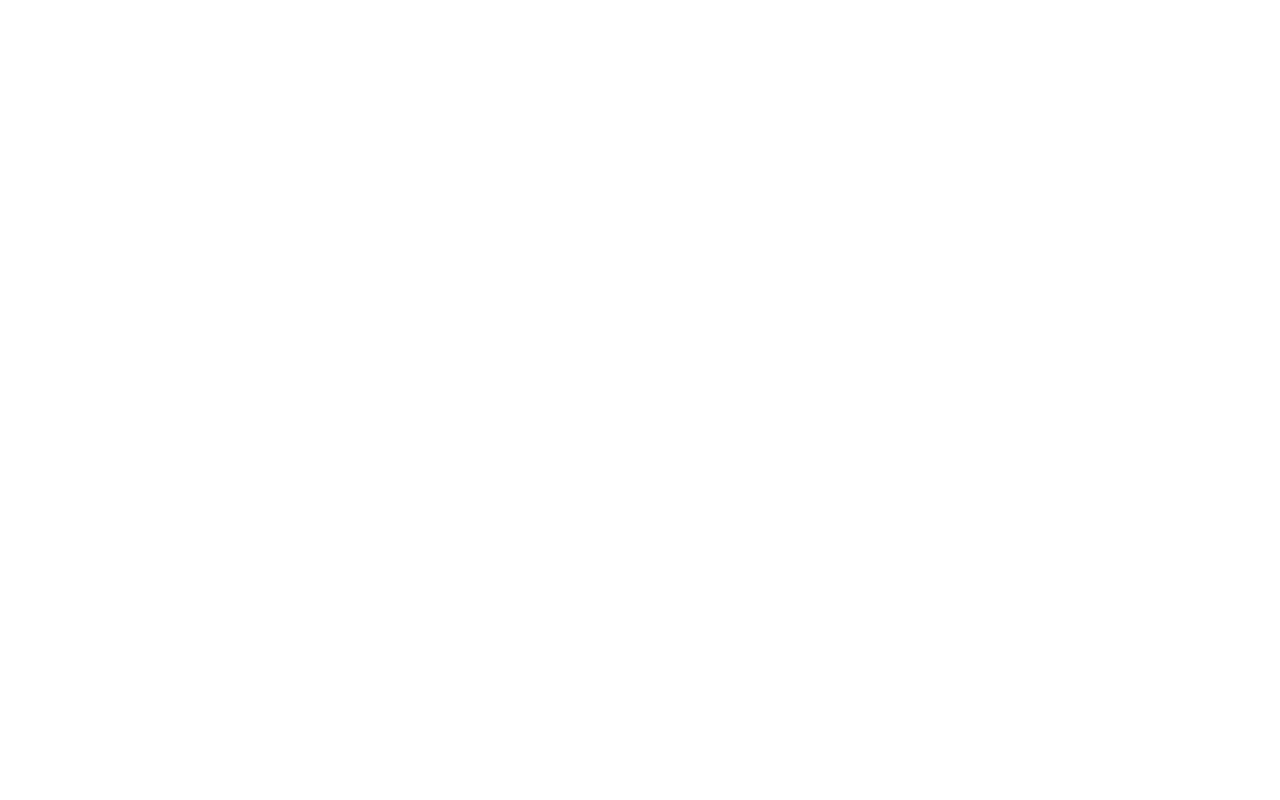
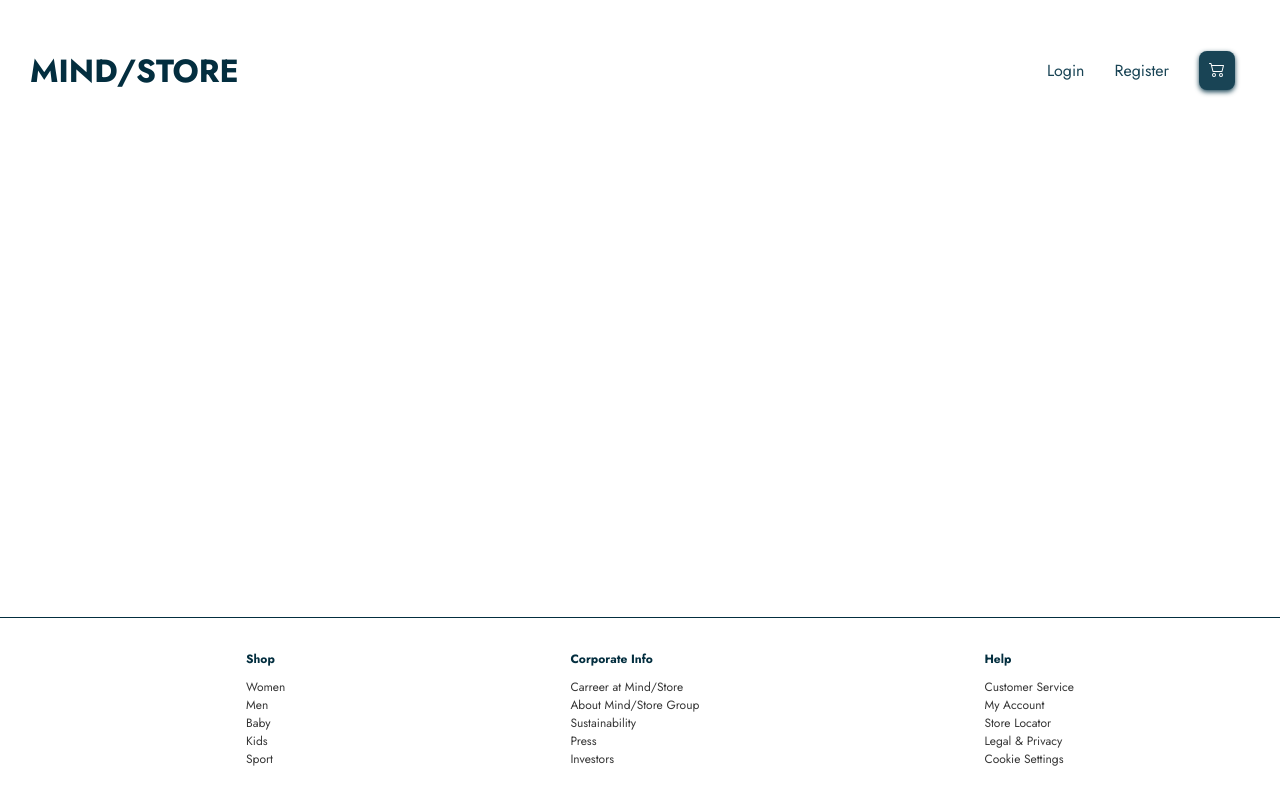
Before and after one commit to AnaCDSequeira/GroupProject-JS-CSS, a website: page src/index.html in a window 1280 px wide. Drawn offline with Linux system fonts and the light colour scheme.

Commit message:
Add Header & Footer for Desktop

```diff
--- a/src/index.html
+++ b/src/index.html
@@ -4,7 +4,61 @@
     <meta charset="UTF-8" />
     <meta http-equiv="X-UA-Compatible" content="IE=edge" />
     <meta name="viewport" content="width=device-width, initial-scale=1.0" />
+    <link rel="stylesheet" href="styles.css" />
+    <link rel="preconnect" href="https://fonts.googleapis.com" />
+    <link rel="preconnect" href="https://fonts.gstatic.com" crossorigin />
+    <link
+      href="https://fonts.googleapis.com/css2?family=Jost:wght@400;500;600;700&display=swap"
+      rel="stylesheet"
+    />
     <title>MindStore</title>
   </head>
-  <body></body>
+  <body>
+    <nav class="navbar">
+      <div class="logo"><a href="index.html">MIND/STORE</a></div>
+      <ul>
+        <li>
+          <a href="#">Login</a>
+        </li>
+        <li>
+          <a href="#">Register</a>
+        </li>
+        <li>
+          <button class="button"><svg xmlns="http://www.w3.org/2000/svg" width="16" height="16" fill="currentColor" class="bi bi-cart2" viewBox="0 0 16 16"> <path d="M0 2.5A.5.5 0 0 1 .5 2H2a.5.5 0 0 1 .485.379L2.89 4H14.5a.5.5 0 0 1 .485.621l-1.5 6A.5.5 0 0 1 13 11H4a.5.5 0 0 1-.485-.379L1.61 3H.5a.5.5 0 0 1-.5-.5zM3.14 5l1.25 5h8.22l1.25-5H3.14zM5 13a1 1 0 1 0 0 2 1 1 0 0 0 0-2zm-2 1a2 2 0 1 1 4 0 2 2 0 0 1-4 0zm9-1a1 1 0 1 0 0 2 1 1 0 0 0 0-2zm-2 1a2 2 0 1 1 4 0 2 2 0 0 1-4 0z"/> </svg></button>
+        </li>
+      </ul>
+    </nav>
+
+    <div class="content"></div>
+
+    <footer class="footer">
+      <div class="foot-links">
+        <ul class="anchor-list-left">
+          <li class="footer-title"><b>Shop</b></li>
+          <li><a href="#">Women</a></li>
+          <li><a href="#">Men</a></li>
+          <li><a href="#">Baby</a></li>
+          <li><a href="#">Kids</a></li>
+          <li><a href="#">Sport</a></li>
+        </ul>
+        <ul class="anchor-list-midle">
+          <li class="footer-title"><b>Corporate Info</b></li>
+          <li><a href="#">Carreer at Mind/Store</a></li>
+          <li><a href="#">About Mind/Store Group</a></li>
+          <li><a href="#">Sustainability</a></li>
+          <li><a href="#">Press</a></li>
+          <li><a href="#">Investors</a></li>
+        </ul>
+        <ul class="anchor-list-right">
+          <li class="footer-title"><b>Help</b></li>
+          <li><a href="#">Customer Service</a></li>
+          <li><a href="#">My Account</a></li>
+          <li><a href="#">Store Locator</a></li>
+          <li><a href="#">Legal & Privacy</a></li>
+          <li><a href="#">Cookie Settings</a></li>
+        </ul>
+      </div>
+    </footer>
+
+  </body>
 </html>
--- /dev/null
+++ b/src/styles.css
@@ -0,0 +1,109 @@
+html, body {
+    height: 100%;
+  }
+
+body {
+    margin: 0;
+    padding: 0;
+    box-sizing: border-box;
+    font-family: "Jost";
+    color: #363636;
+    display: flex;
+    flex-direction: column;
+}
+
+a{
+    text-decoration: none;
+    cursor: pointer;
+    color: #363636;
+}
+
+a:hover{
+    text-decoration: underline;
+}
+
+button{
+    padding: 10px;
+    background: #194455;
+    box-shadow: 0px 2px 5px #194455;
+    border: none;
+    border-radius: 8px;
+    color: white;
+}
+
+button:hover{
+    cursor: pointer;
+    background: #032E3F;
+    box-shadow: 0px 2px 5px #032E3F;
+    border: none;
+}
+
+
+.navbar{
+    display: flex;
+    margin-bottom: 10rem;
+    padding: 30px;
+    align-items: center;
+    justify-content: space-between;
+}
+
+.logo{
+    font-size: 32px;
+    left: 0;
+    text-align: left;
+}
+
+.navbar .logo a{
+    font-weight: bold;
+    color: #032E3F;
+    text-decoration: none;
+}
+
+.navbar ul{
+    right: 0;
+    list-style-type: none;
+    display: flex;
+    align-items: center;
+}
+
+.navbar ul li {
+    text-align: center;
+    padding: 5px 15px;
+    font-size: 16px;
+}
+
+.navbar ul li a{
+    color: #194455;
+}
+
+.navbar ul li a:hover {
+    color: #032E3F;
+    text-decoration: none;
+}
+
+.footer{
+    display: flex;
+    color: #032E3F;
+    border-top: 1px solid #032E3F;
+    font-size: 12px;
+    padding: 20px;
+}
+
+.foot-links{
+    display: flex;
+    justify-content: space-between;
+    width: 70%;
+    margin: auto;
+}
+
+.footer ul{
+    list-style: none;
+}
+
+.footer-title{
+    margin-bottom: 10px;
+}
+
+.content{
+    flex: 1 0 auto;
+}
```
